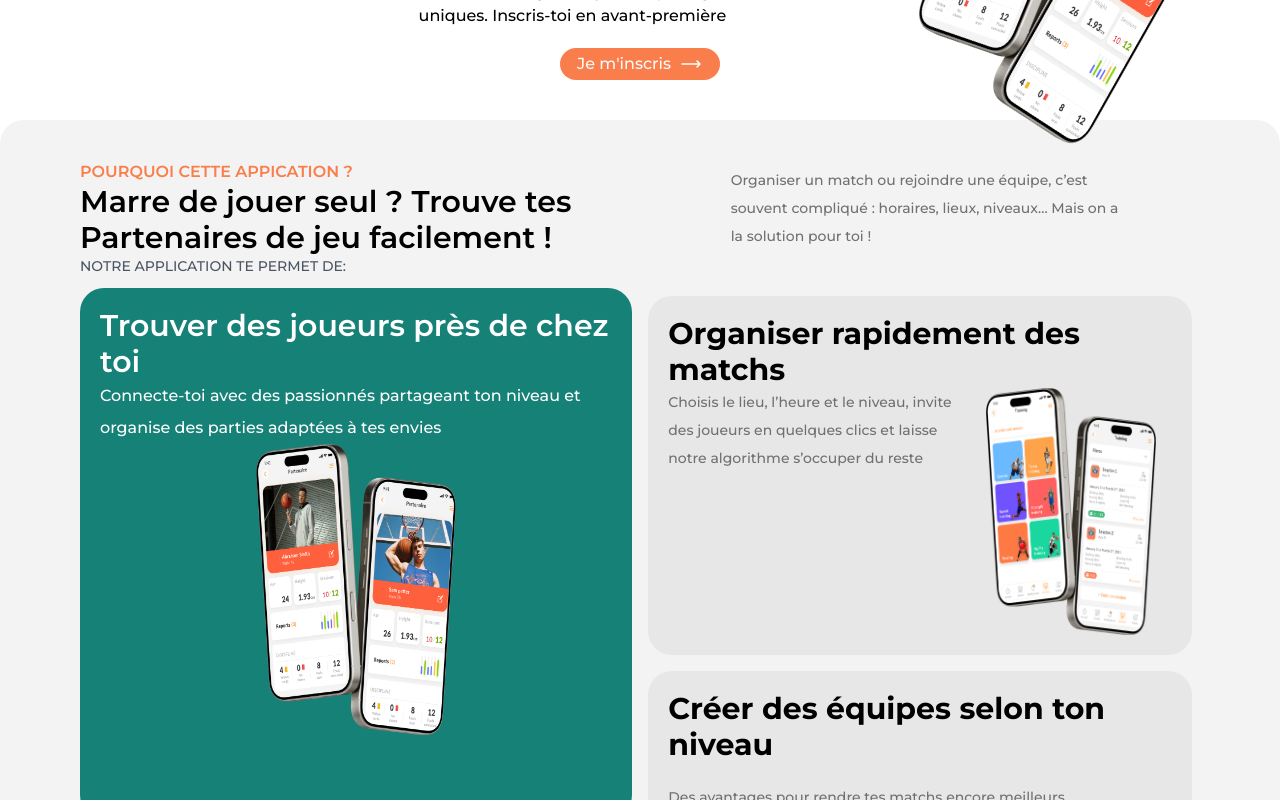
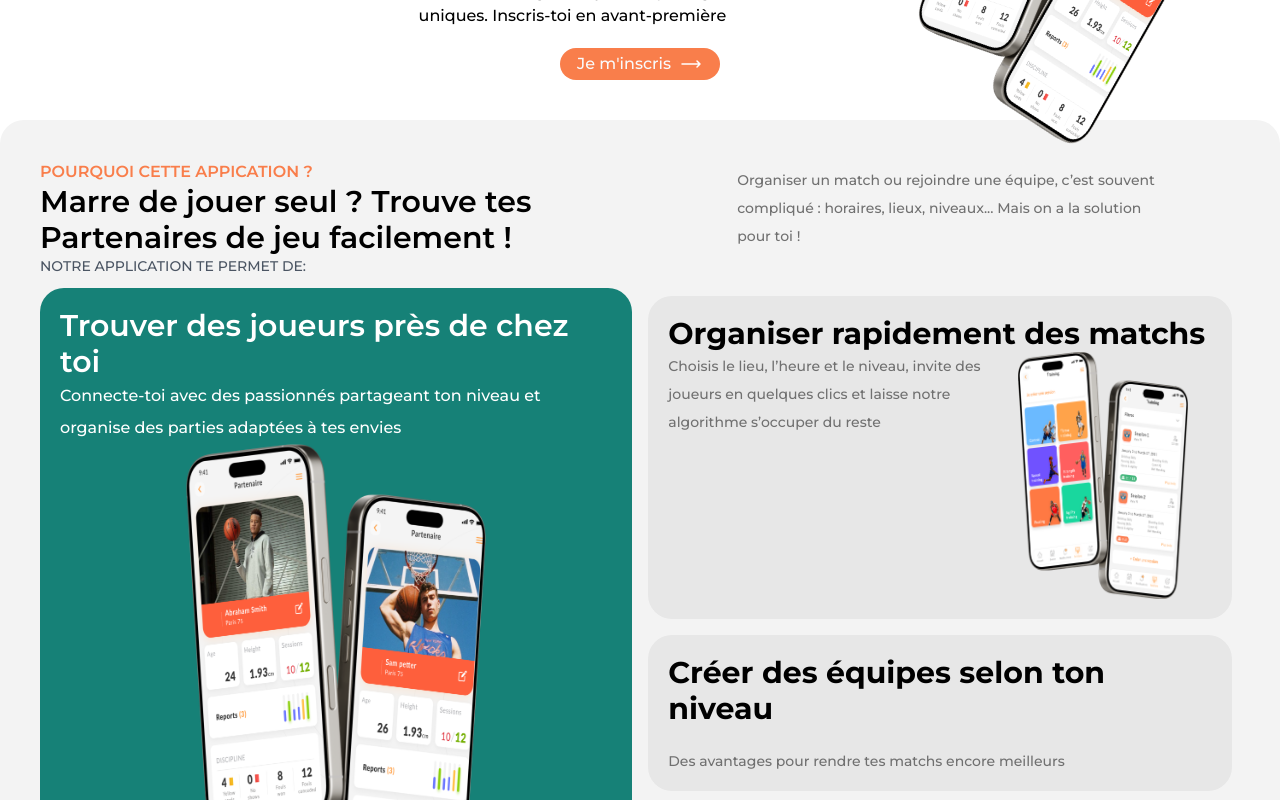
Before and after one commit to amir-398/Lean-startup-website, a Next.js app: page / in a window 1280 px wide. Shown: the part 280-1080 px from the top of the page. Built offline with nearby package versions, Linux system fonts and the light colour scheme.

Commit message:
💄 margin

```diff
--- a/app/components/Hero2.tsx
+++ b/app/components/Hero2.tsx
@@ -3,8 +3,8 @@ import React from "react";
 
 const Hero2 = () => {
   return (
-    <section className="bg-white2 flex flex-col px-5 py-10 rounded-3xl font-medium md:px-20">
-      <div className="flex flex-col">
+    <section className="bg-white2 flex flex-col px-5 py-10 rounded-3xl font-medium md:px-10 ">
+      <div className="flex flex-col ">
         <div className="flex flex-col  md:flex-row">
           <div className=" flex flex-col">
             <h3 className="text-orange font-semibold">
@@ -30,7 +30,7 @@ const Hero2 = () => {
           </p>
         </div>
       </div>
-      <div className=" h-3/4 flex mt-3 flex-col w-full lg:flex-row">
+      <div className=" h-3/4 flex mt-3 flex-col w-full lg:flex-row ">
         <div className="bg-green text-white rounded-3xl w-full flex flex-col items-center p-5 mb-2 lg:w-1/2 mr-2">
           <h2 className=" font-semibold text-3xl">
             Trouver des joueurs près de chez toi
@@ -44,8 +44,8 @@ const Hero2 = () => {
             <Image
               src="/iphone16double.png"
               alt="mockup"
-              width={200}
-              height={200}
+              width={300}
+              height={300}
               className=""
             />
           </div>
```
